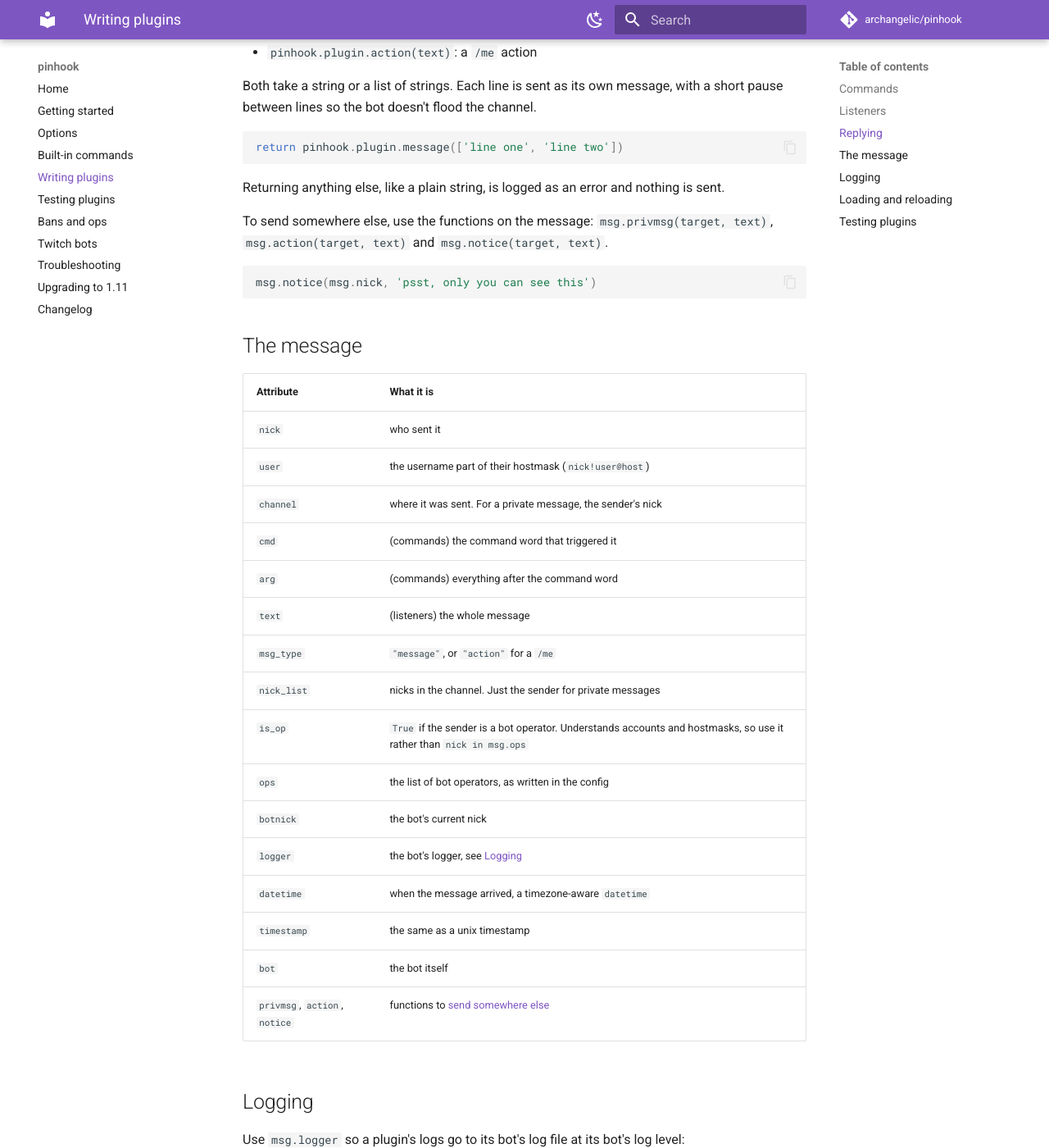
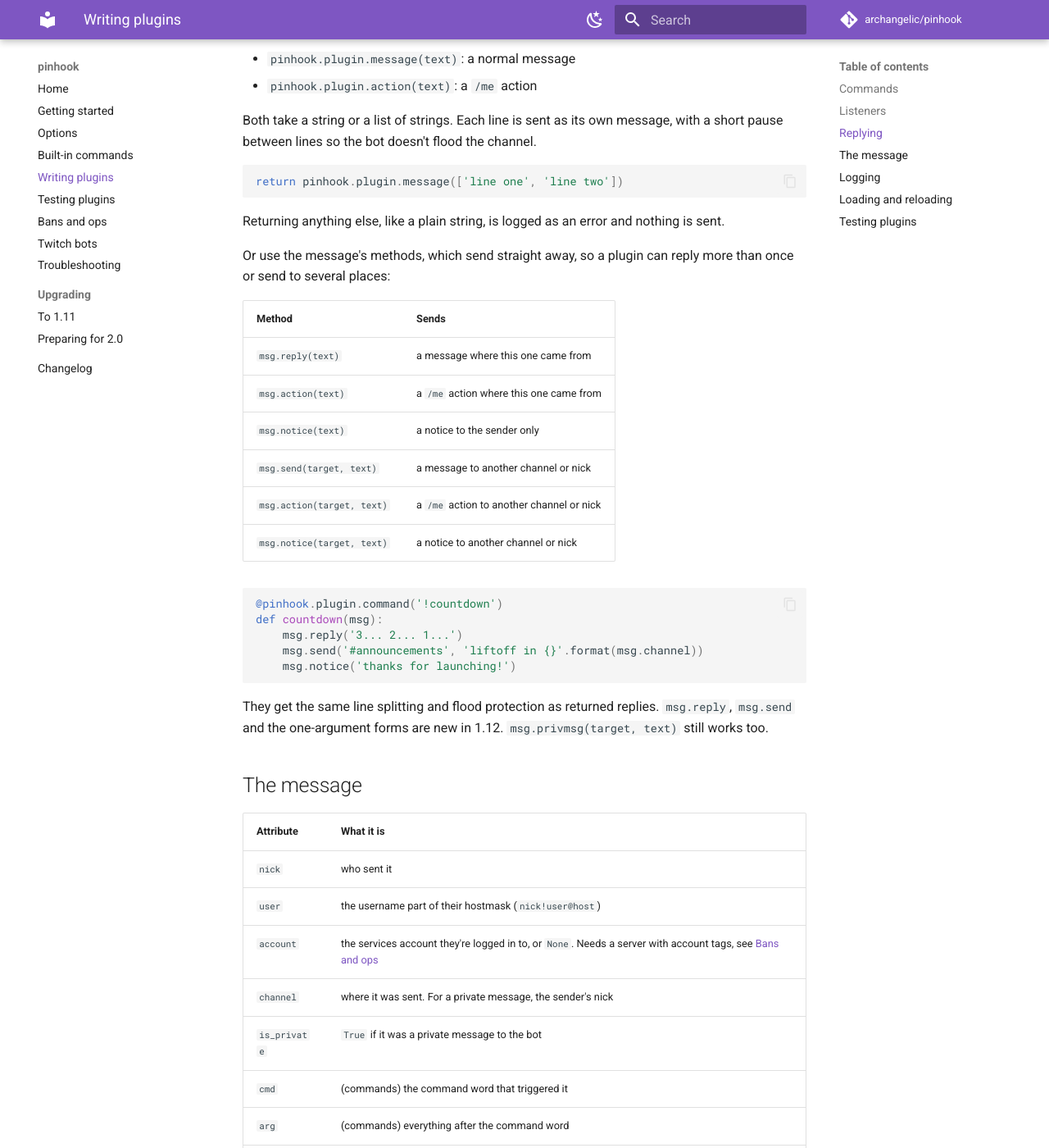
Before and after one commit to archangelic/pinhook, an MkDocs documentation site: the page built from docs/plugins.md, in a window 1280 px wide and 1400 px high, scrolled down 1518 px. Shown: the whole window at 82% size. Built offline with MkDocs 1.6.1 and Material for MkDocs 9.7.7, drawn with Linux system fonts in a browser that asks for light colours; comment, search, counter and statistics services are not loaded; the version menu is left out; some of the changed text lies outside the part shown.

Commit message:
document reply and send, and add a preparing for 2.0 guide

````diff
--- a/docs/plugins.md
+++ b/docs/plugins.md
@@ -54,6 +54,8 @@ def say_hi(msg):
 
 ## Replying
 
+There are two ways to reply: return what to say, or say it straight away.
+
 Return one of these to reply where the message came from, the channel or the private message:
 
 * `pinhook.plugin.message(text)`: a normal message
@@ -67,11 +69,26 @@ return pinhook.plugin.message(['line one', 'line two'])
 
 Returning anything else, like a plain string, is logged as an error and nothing is sent.
 
-To send somewhere else, use the functions on the message: `msg.privmsg(target, text)`, `msg.action(target, text)` and `msg.notice(target, text)`.
+Or use the message's methods, which send straight away, so a plugin can reply more than once or send to several places:
+
+| Method | Sends |
+| --- | --- |
+| `msg.reply(text)` | a message where this one came from |
+| `msg.action(text)` | a `/me` action where this one came from |
+| `msg.notice(text)` | a notice to the sender only |
+| `msg.send(target, text)` | a message to another channel or nick |
+| `msg.action(target, text)` | a `/me` action to another channel or nick |
+| `msg.notice(target, text)` | a notice to another channel or nick |
 
 ```python
-msg.notice(msg.nick, 'psst, only you can see this')
+@pinhook.plugin.command('!countdown')
+def countdown(msg):
+    msg.reply('3... 2... 1...')
+    msg.send('#announcements', 'liftoff in {}'.format(msg.channel))
+    msg.notice('thanks for launching!')
 ```
+
+They get the same line splitting and flood protection as returned replies. `msg.reply`, `msg.send` and the one-argument forms are new in 1.12. `msg.privmsg(target, text)` still works too.
 
 ## The message
 
@@ -79,7 +96,9 @@ msg.notice(msg.nick, 'psst, only you can see this')
 | --- | --- |
 | `nick` | who sent it |
 | `user` | the username part of their hostmask (`nick!user@host`) |
+| `account` | the services account they're logged in to, or `None`. Needs a server with account tags, see [Bans and ops](bans-and-ops.md) |
 | `channel` | where it was sent. For a private message, the sender's nick |
+| `is_private` | `True` if it was a private message to the bot |
 | `cmd` | (commands) the command word that triggered it |
 | `arg` | (commands) everything after the command word |
 | `text` | (listeners) the whole message |
@@ -91,8 +110,9 @@ msg.notice(msg.nick, 'psst, only you can see this')
 | `logger` | the bot's logger, see [Logging](#logging) |
 | `datetime` | when the message arrived, a timezone-aware `datetime` |
 | `timestamp` | the same as a unix timestamp |
-| `bot` | the bot itself |
-| `privmsg`, `action`, `notice` | functions to [send somewhere else](#replying) |
+| `bot` | the bot itself. Deprecated, see [Preparing for 2.0](preparing-for-2.md) |
+
+`account` and `is_private` are new in 1.12.
 
 ## Logging
 
--- a/mkdocs.yml
+++ b/mkdocs.yml
@@ -23,7 +23,9 @@ nav:
   - Bans and ops: bans-and-ops.md
   - Twitch bots: twitch.md
   - Troubleshooting: troubleshooting.md
-  - Upgrading to 1.11: upgrading.md
+  - Upgrading:
+    - To 1.11: upgrading.md
+    - Preparing for 2.0: preparing-for-2.md
   - Changelog: changelog.md
 
 theme:
````
Also changed, not shown: CHANGELOG.md (+9 -0 lines), docs/index.md (+1 -1 lines), docs/preparing-for-2.md (added, +66 -0 lines), docs/troubleshooting.md (+3 -2 lines), docs/upgrading.md (+1 -1 lines).
